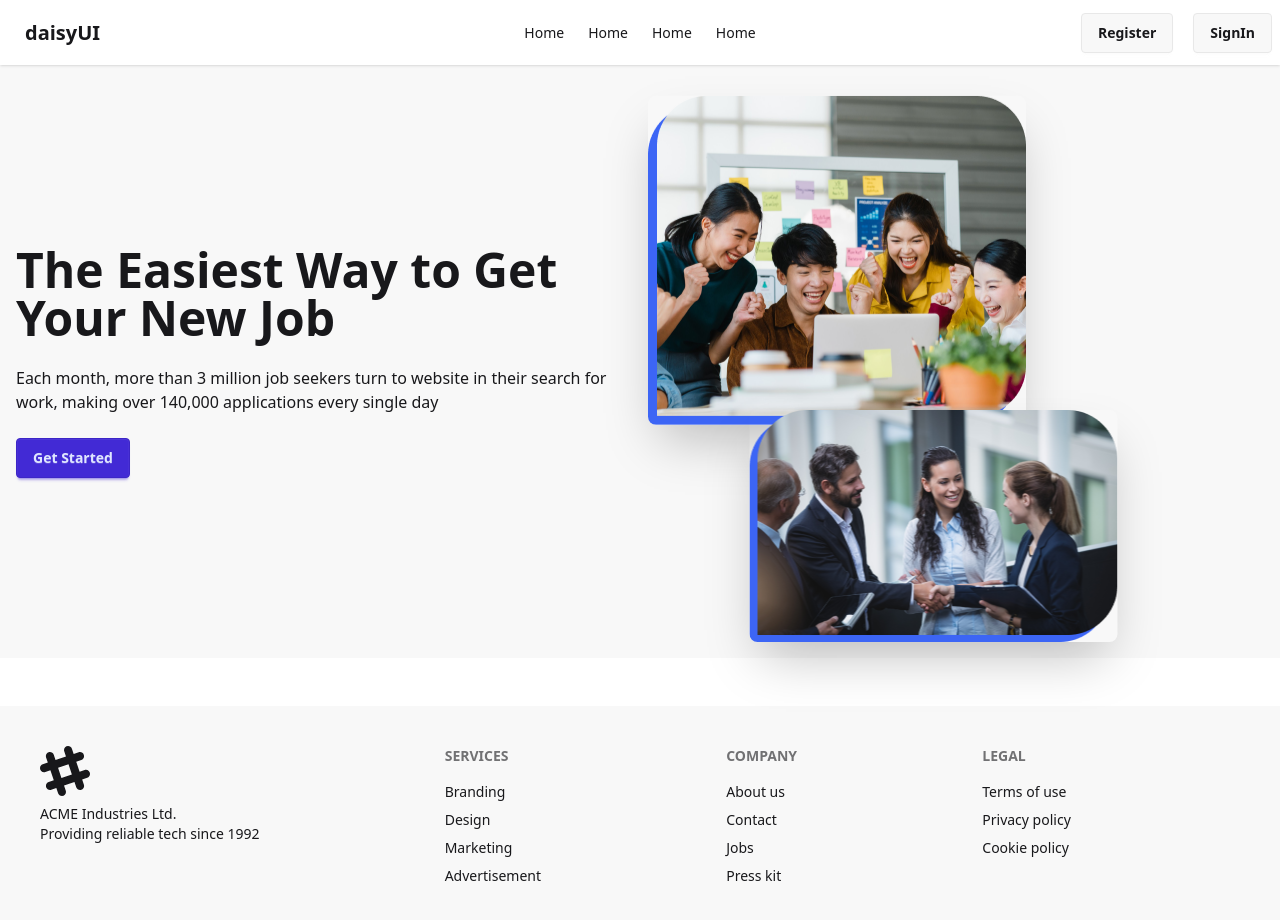
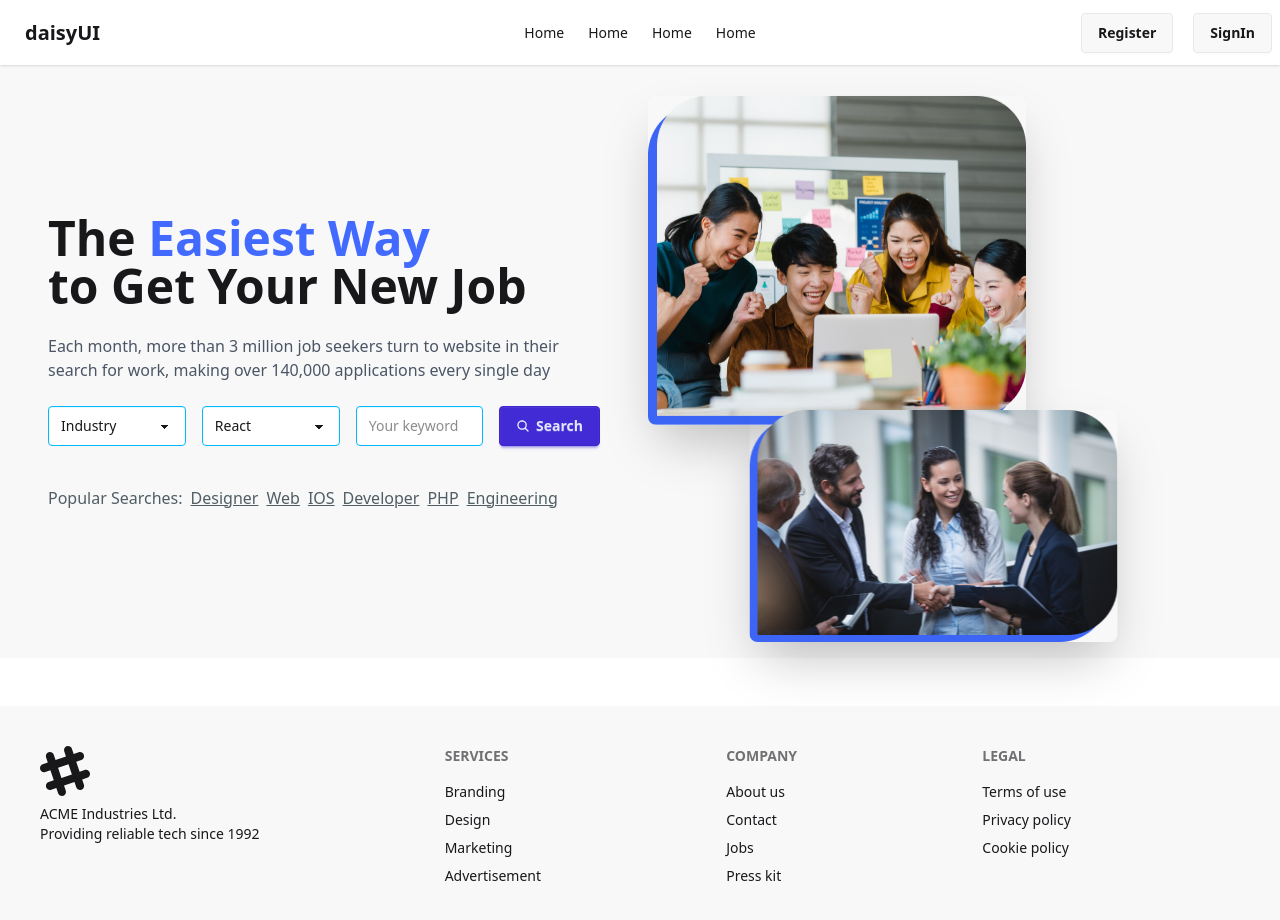
Before and after one commit to mokarrom17/joblagbe-client, a React (Vite) app: page / in a window 1280 px wide. Shown: the top 920 px of the page. Built offline with nearby package versions, Linux system fonts and the light colour scheme; no server answers.

Commit message:
banner section complete and signin section update

```diff
--- a/package.json
+++ b/package.json
@@ -16,6 +16,7 @@
     "motion": "^12.23.24",
     "react": "^19.2.0",
     "react-dom": "^19.2.0",
+    "react-icons": "^5.5.0",
     "react-router": "^7.9.6",
     "tailwindcss": "^4.1.17"
   },
--- a/src/pages/Home/Banner.jsx
+++ b/src/pages/Home/Banner.jsx
@@ -1,6 +1,9 @@
 import { motion } from "framer-motion";
-import banner1 from "../../assets/Banner/banner1.png"
-import banner2 from "../../assets/Banner/banner2.png"
+import banner1 from "../../assets/Banner/banner1.png";
+import banner2 from "../../assets/Banner/banner2.png";
+import { IoSearch } from "react-icons/io5";
+import { Link } from "react-router";
+
 
 const Banner = () => {
   return (
@@ -9,28 +12,63 @@ const Banner = () => {
         <div className="flex-1">
           <motion.img
             src={banner1}
-            animate={{y:[0 , 50, 0]}}
-            transition={{duration: 5, repeat: Infinity}}
+            animate={{ y: [0, 50, 0] }}
+            transition={{ duration: 5, repeat: Infinity }}
             className="max-w-sm rounded-lg shadow-2xl"
           />
           <motion.img
             src={banner2}
-            animate={{x:[90 , 150, 90]}}
-            transition={{duration: 8, delay:5, repeat: Infinity}}
+            animate={{ x: [90, 150, 90] }}
+            transition={{ duration: 8, delay: 5, repeat: Infinity }}
             className="max-w-sm rounded-lg shadow-2xl"
           />
         </div>
         <div className="flex-1">
           <div>
-            <h1 className="text-5xl font-bold">
-              The Easiest Way to Get Your New Job
+            <h1 className="text-5xl font-bold px-8">
+              The <span className="text-[#426aff]">Easiest Way</span> <br /> to
+              Get Your New Job
             </h1>
-            <p className="py-6">
+            <p className="py-6 px-8 text-gray-600">
               Each month, more than 3 million job seekers turn to website in
               their search for work, making over 140,000 applications every
               single day
             </p>
-            <button className="btn btn-primary">Get Started</button>
+            <div className="px-8 flex flex-col md:flex-row gap-4">
+              <select
+                defaultValue="Pick a Framework"
+                className="select select-info"
+              >
+                <option >Industry</option>
+                <option>Software</option>
+                <option>Finance</option>
+                <option>Management</option>
+                <option>Advertising</option>
+                <option>Development</option>
+
+              </select>
+              <select
+                defaultValue="Pick a Framework"
+                className="select select-info"
+              >
+                <option disabled={true}></option>
+                <option>React</option>
+                <option>Vue</option>
+                <option>Angular</option>
+              </select>
+              <input type="text" placeholder="Your keyword" className="input input-info" />
+              <button className="btn btn-primary hover:bg-[#002246]"><IoSearch />Search</button>
+            </div>
+          </div>
+          <div className="mt-10 px-8 flex flex-wrap gap-2 text-[#4F5E64]">
+            <h1>Popular Searches:</h1>
+            <Link className="underline"><ul>Designer</ul></Link>
+            <Link className="underline"><ul>Web</ul></Link>
+            <Link className="underline"><ul>IOS</ul></Link>
+            <Link className="underline"><ul>Developer</ul></Link>
+            <Link className="underline"><ul>PHP</ul></Link>
+            <Link className="underline"><ul>Engineering</ul></Link>
+
           </div>
         </div>
       </div>
```
Also changed, not shown: src/pages/SignIn/SIgnIn.jsx (+5 -8 lines), 1 other file (tests, documents, lock files or other folders).
